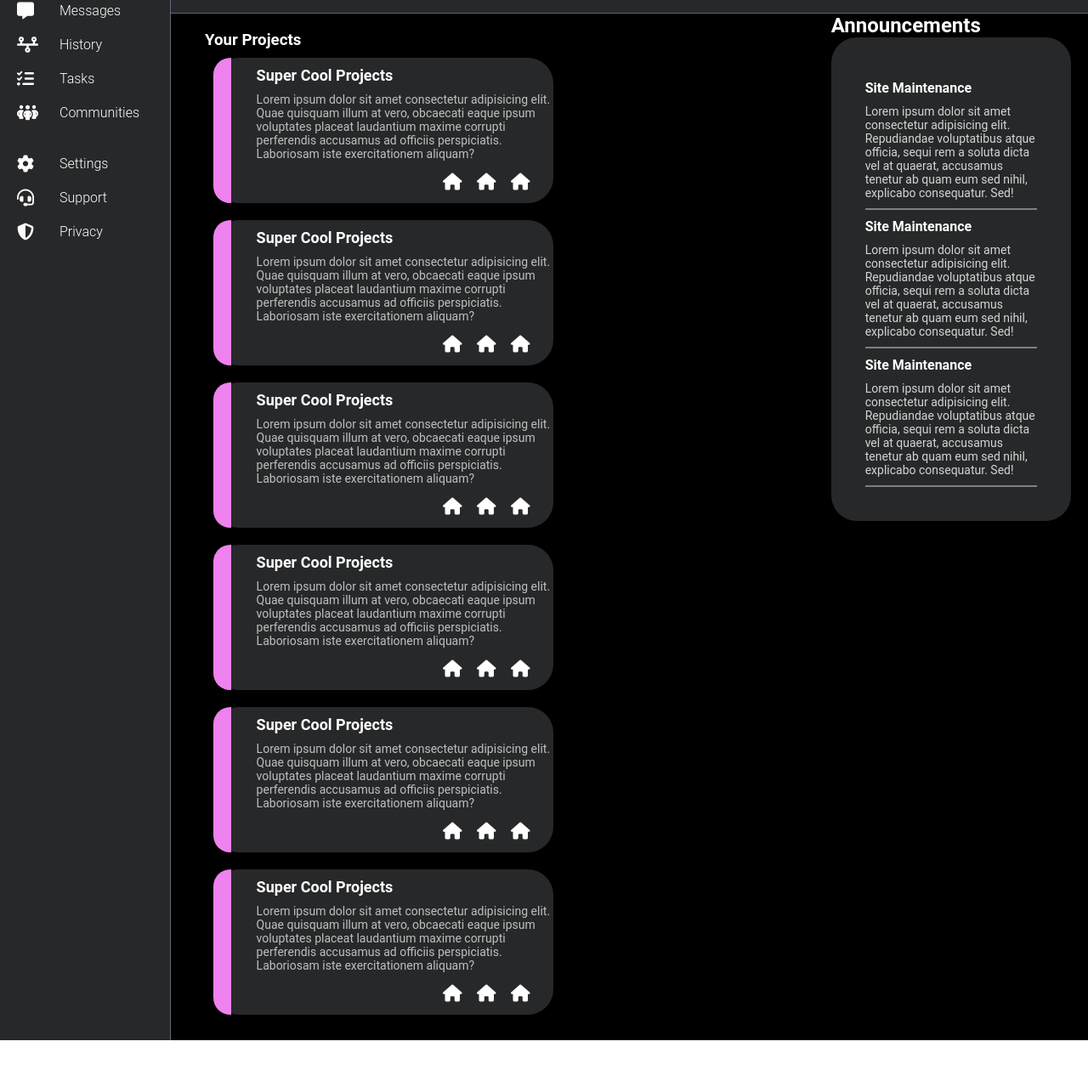
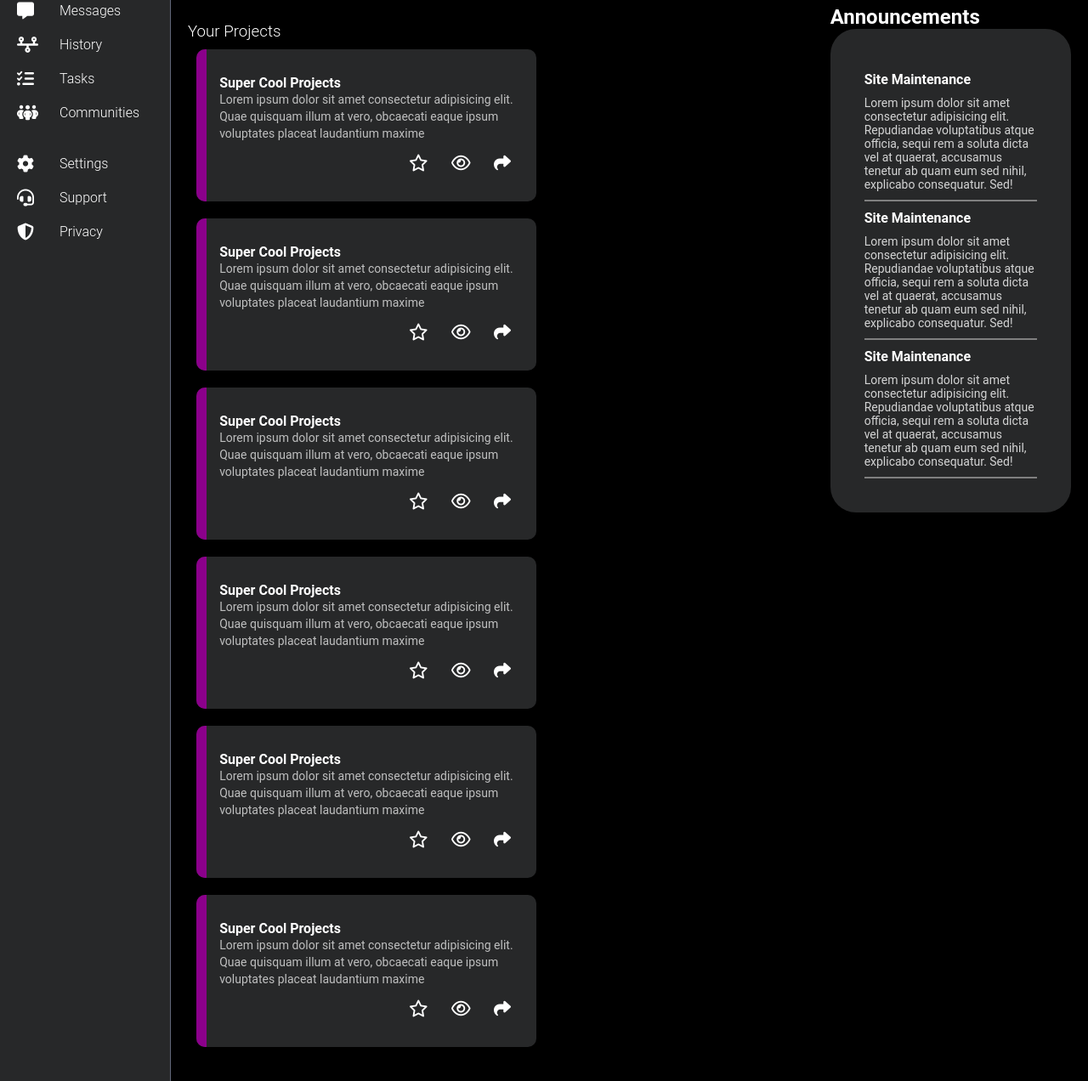
Before and after one commit to YugendarM/project-dashboard, a plain HTML site: page index.html in a window 1280 px wide. Shown: the part 169-1441 px from the top of the page at 85% size. Before the commit the page ends 1393 px from the top, so only its background shows below. Drawn offline with Linux system fonts and the light colour scheme; a web font is replaced by a local one.

Commit message:
Update - Project section part UI corrections

```diff
--- a/assets/css/styles.css
+++ b/assets/css/styles.css
@@ -69,7 +69,7 @@ body {
 /* ######################### */
 
 .header__container{
-    padding: 20px 40px;
+    padding: 10px 40px;
    border-bottom: 1px solid #61677A;
    background-color: #272829;
 }
@@ -153,12 +153,23 @@ body {
     border-radius: 50px;
     border: gray solid 1px;
     background-color: #272829;
+    cursor: pointer;
+}
+
+.header__button:hover {
+    color: #272829;
+    background-color: gray ;
 }
 
 .section__container{
     display: flex;
     background-color: black;
-    padding: 0px 20px;
+    padding: 10px 20px;
+
+}
+
+.Projects__heading {
+    font-weight: 300;
 }
 
 .main__section__aside__container{
@@ -168,15 +179,15 @@ body {
 
 .projects__section{
     width: 80%;
-    padding: 20px;
+    padding: 20px 0px;
 }
 
 .project__container{
     width: 30%;
-    border-radius: 30px;
+    border-radius: 10px;
     margin: 10px;
     display: flex;
-    gap: 30px;
+    gap: 15px;
     justify-content: space-between;
     background-color: #272829;
     width: 400px;
@@ -184,9 +195,9 @@ body {
 }
 
 .project__decoration{
-    background-color: violet;
-    width: 90px;
-    border-radius: 20px 0px 0px 20px;
+    background-color: darkmagenta;
+    width: 30px;
+    border-radius: 10px 0px 0px 10px;
     /* margin-left: 5px; */
 
 }
@@ -196,12 +207,12 @@ body {
     flex-direction: column;
     gap: 10px;
     background-color: transparent;
-    /* padding: 20px; */
-    padding: 10px 0px;
+    padding: 30px 0px;
+
 }
 
 .project__heading {
-    font-size: 18px;
+    font-size: 16px;
     font-weight: 300px;
     background-color: transparent;
 }
@@ -210,12 +221,13 @@ body {
     font-size: 14px;
     opacity: 0.7;
     background-color: transparent;
+    line-height: 20px;
 }
 
 .icons__container{
     display: flex;
     justify-content: end;
-    gap: 10px;
+    gap: 20px;
     background-color: transparent;
     padding: 5px 20px;
 }
--- a/index.html
+++ b/index.html
@@ -114,17 +114,19 @@
         <section class="section__container">
 
             <div class="projects__section">
-                <h3>Your Projects</h3>
+                <h3 class="Projects__heading">Your Projects</h3>
                 <div class="projects__container">
                     <div class="project__container">
                         <div class="project__decoration"></div>
                         <div class="project__contents">
+                            <div class="project__name__desc">
                                 <h2 class="project__heading">Super Cool Projects</h2>
-                            <p class="project__description">Lorem ipsum dolor sit amet consectetur adipisicing elit. Quae quisquam illum at vero, obcaecati eaque ipsum voluptates placeat laudantium maxime corrupti perferendis accusamus ad officiis perspiciatis. Laboriosam iste exercitationem aliquam?</p>
+                                <p class="project__description">Lorem ipsum dolor sit amet consectetur adipisicing elit. Quae quisquam illum at vero, obcaecati eaque ipsum voluptates placeat laudantium maxime </p>
+                            </div>
                             <div class="icons__container">
-                                <i class="fa-solid fa-house icon"></i>
-                                <i class="fa-solid fa-house icon"></i>
-                                <i class="fa-solid fa-house icon"></i>
+                                <i class="fa-regular fa-star icon"></i>
+                                <i class="fa-regular fa-eye icon"></i>
+                                <i class="fa-solid fa-share icon"></i>
                             </div>
                         </div>
                     </div>
@@ -132,12 +134,14 @@
                     <div class="project__container">
                         <div class="project__decoration"></div>
                         <div class="project__contents">
+                            <div class="project__name__desc">
                                 <h2 class="project__heading">Super Cool Projects</h2>
-                            <p class="project__description">Lorem ipsum dolor sit amet consectetur adipisicing elit. Quae quisquam illum at vero, obcaecati eaque ipsum voluptates placeat laudantium maxime corrupti perferendis accusamus ad officiis perspiciatis. Laboriosam iste exercitationem aliquam?</p>
+                                <p class="project__description">Lorem ipsum dolor sit amet consectetur adipisicing elit. Quae quisquam illum at vero, obcaecati eaque ipsum voluptates placeat laudantium maxime </p>
+                            </div>
                             <div class="icons__container">
-                                <i class="fa-solid fa-house icon"></i>
-                                <i class="fa-solid fa-house icon"></i>
-                                <i class="fa-solid fa-house icon"></i>
+                                <i class="fa-regular fa-star icon"></i>
+                                <i class="fa-regular fa-eye icon"></i>
+                                <i class="fa-solid fa-share icon"></i>
                             </div>
                         </div>
                     </div>
@@ -145,12 +149,14 @@
                     <div class="project__container">
                         <div class="project__decoration"></div>
                         <div class="project__contents">
+                            <div class="project__name__desc">
                                 <h2 class="project__heading">Super Cool Projects</h2>
-                            <p class="project__description">Lorem ipsum dolor sit amet consectetur adipisicing elit. Quae quisquam illum at vero, obcaecati eaque ipsum voluptates placeat laudantium maxime corrupti perferendis accusamus ad officiis perspiciatis. Laboriosam iste exercitationem aliquam?</p>
+                                <p class="project__description">Lorem ipsum dolor sit amet consectetur adipisicing elit. Quae quisquam illum at vero, obcaecati eaque ipsum voluptates placeat laudantium maxime </p>
+                            </div>
                             <div class="icons__container">
-                                <i class="fa-solid fa-house icon"></i>
-                                <i class="fa-solid fa-house icon"></i>
-                                <i class="fa-solid fa-house icon"></i>
+                                <i class="fa-regular fa-star icon"></i>
+                                <i class="fa-regular fa-eye icon"></i>
+                                <i class="fa-solid fa-share icon"></i>
                             </div>
                         </div>
                     </div>
@@ -158,12 +164,14 @@
                     <div class="project__container">
                         <div class="project__decoration"></div>
                         <div class="project__contents">
+                            <div class="project__name__desc">
                                 <h2 class="project__heading">Super Cool Projects</h2>
-                            <p class="project__description">Lorem ipsum dolor sit amet consectetur adipisicing elit. Quae quisquam illum at vero, obcaecati eaque ipsum voluptates placeat laudantium maxime corrupti perferendis accusamus ad officiis perspiciatis. Laboriosam iste exercitationem aliquam?</p>
+                                <p class="project__description">Lorem ipsum dolor sit amet consectetur adipisicing elit. Quae quisquam illum at vero, obcaecati eaque ipsum voluptates placeat laudantium maxime </p>
+                            </div>
                             <div class="icons__container">
-                                <i class="fa-solid fa-house icon"></i>
-                                <i class="fa-solid fa-house icon"></i>
-                                <i class="fa-solid fa-house icon"></i>
+                                <i class="fa-regular fa-star icon"></i>
+                                <i class="fa-regular fa-eye icon"></i>
+                                <i class="fa-solid fa-share icon"></i>
                             </div>
                         </div>
                     </div>
@@ -171,12 +179,14 @@
                     <div class="project__container">
                         <div class="project__decoration"></div>
                         <div class="project__contents">
+                            <div class="project__name__desc">
                                 <h2 class="project__heading">Super Cool Projects</h2>
-                            <p class="project__description">Lorem ipsum dolor sit amet consectetur adipisicing elit. Quae quisquam illum at vero, obcaecati eaque ipsum voluptates placeat laudantium maxime corrupti perferendis accusamus ad officiis perspiciatis. Laboriosam iste exercitationem aliquam?</p>
+                                <p class="project__description">Lorem ipsum dolor sit amet consectetur adipisicing elit. Quae quisquam illum at vero, obcaecati eaque ipsum voluptates placeat laudantium maxime </p>
+                            </div>
                             <div class="icons__container">
-                                <i class="fa-solid fa-house icon"></i>
-                                <i class="fa-solid fa-house icon"></i>
-                                <i class="fa-solid fa-house icon"></i>
+                                <i class="fa-regular fa-star icon"></i>
+                                <i class="fa-regular fa-eye icon"></i>
+                                <i class="fa-solid fa-share icon"></i>
                             </div>
                         </div>
                     </div>
@@ -184,15 +194,19 @@
                     <div class="project__container">
                         <div class="project__decoration"></div>
                         <div class="project__contents">
+                            <div class="project__name__desc">
                                 <h2 class="project__heading">Super Cool Projects</h2>
-                            <p class="project__description">Lorem ipsum dolor sit amet consectetur adipisicing elit. Quae quisquam illum at vero, obcaecati eaque ipsum voluptates placeat laudantium maxime corrupti perferendis accusamus ad officiis perspiciatis. Laboriosam iste exercitationem aliquam?</p>
+                                <p class="project__description">Lorem ipsum dolor sit amet consectetur adipisicing elit. Quae quisquam illum at vero, obcaecati eaque ipsum voluptates placeat laudantium maxime </p>
+                            </div>
                             <div class="icons__container">
-                                <i class="fa-solid fa-house icon"></i>
-                                <i class="fa-solid fa-house icon"></i>
-                                <i class="fa-solid fa-house icon"></i>
+                                <i class="fa-regular fa-star icon"></i>
+                                <i class="fa-regular fa-eye icon"></i>
+                                <i class="fa-solid fa-share icon"></i>
                             </div>
                         </div>
                     </div>
+
+
                 </div>
             </div>
             <aside class="main__section__aside__container">
```
Lines whose indentation alone changed are shown as unchanged.
